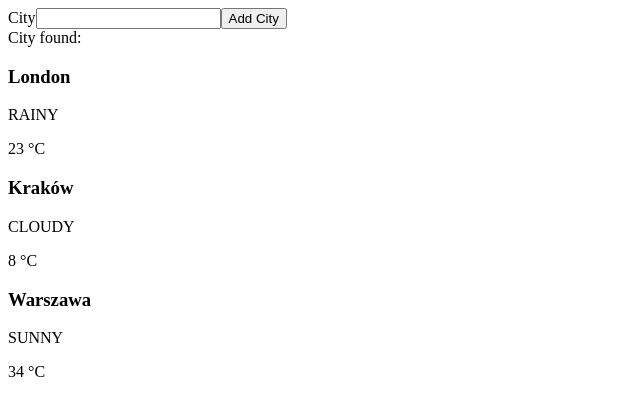
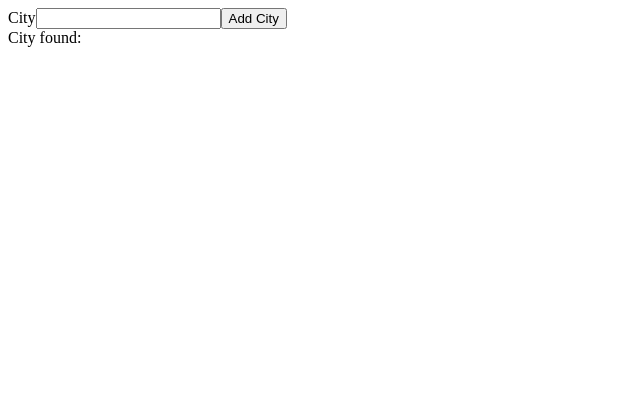
Before and after one commit to nataliakielbicka/weatherapp, an Angular app: page / in a window 1280 px wide. Shown: the top 416 px of the page, without its empty margins (0-640 px from the left). Built offline with nearby package versions, Linux system fonts and the light colour scheme.

Commit message:
correct distinctUntilChanged function

```diff
--- a/src/app/weather-item/weather.data.ts
+++ b/src/app/weather-item/weather.data.ts
@@ -1,7 +1,3 @@
 import { WeatherItem } from './weather-item';
 
-export const WEATHER_ITEMS: WeatherItem[] = [
-    new WeatherItem('London', 'RAINY', 23),
-    new WeatherItem('Kraków', 'CLOUDY', 8),
-    new WeatherItem('Warszawa', 'SUNNY', 34)
-];
+export const WEATHER_ITEMS: WeatherItem[] = [];
--- a/src/app/weather-search/weather-search.component.ts
+++ b/src/app/weather-search/weather-search.component.ts
@@ -3,8 +3,8 @@ import { FormGroup } from '@angular/forms';
 import { WeatherService } from '../weather.service';
 import { WeatherItem } from '../weather-item/weather-item';
 import { Subject } from 'rxjs/Rx';
-import 'rxjs/add/operator/distinct';
-import "rxjs";
+//import 'rxjs/add/operator/distinct';
+//import "rxjs";
 
 @Component({
   selector: 'app-weather-search',
@@ -33,7 +33,7 @@ export class WeatherSearchComponent implements OnInit {
   ngOnInit() {
     this.searchStream
       .debounceTime(300)
-      //.distinctUntilChanges()
+      .distinctUntilChanged()
       .switchMap((input: string) => this._weatherService.searchWeatherData(input))
       .subscribe(
         data => this.data = data
```
